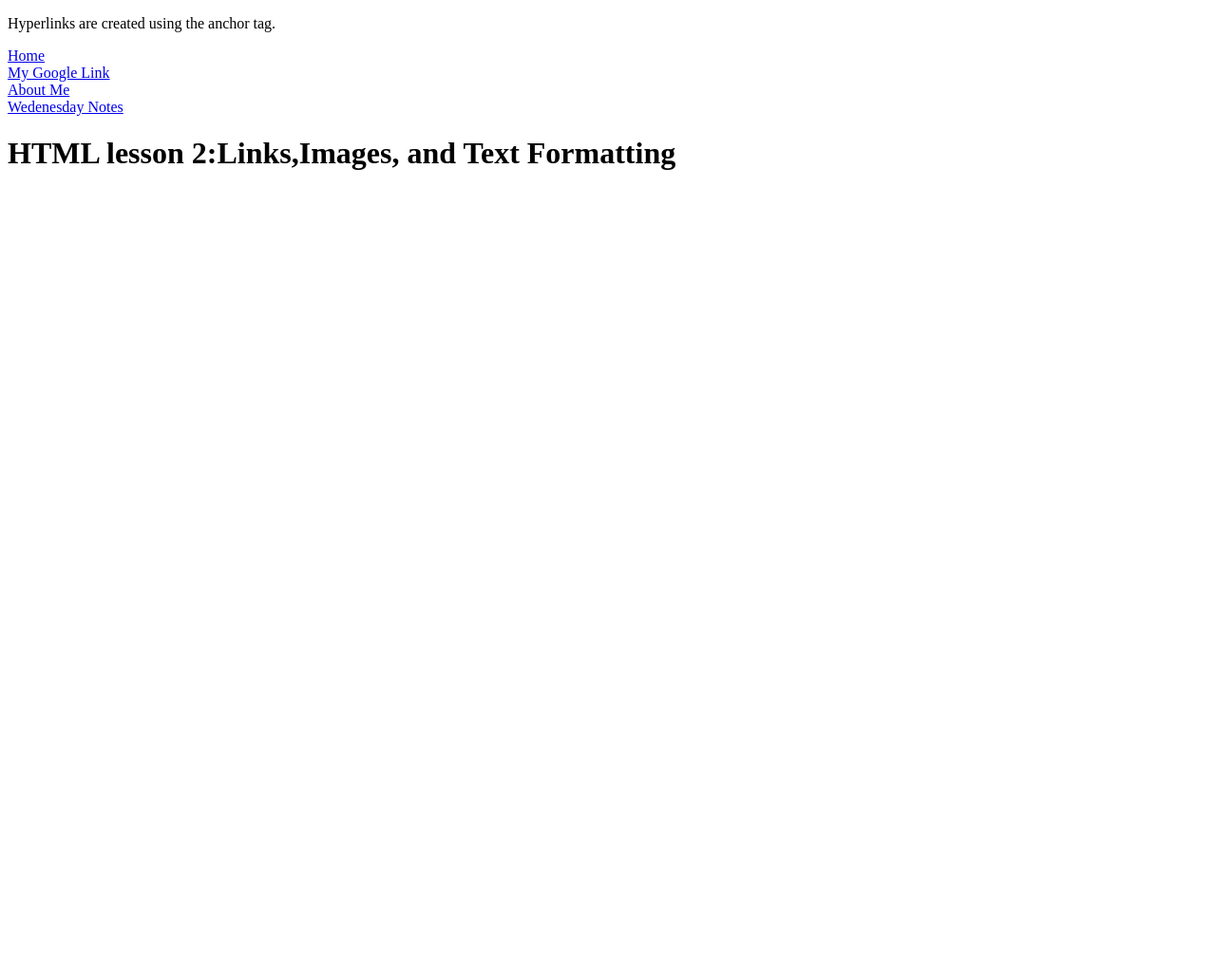
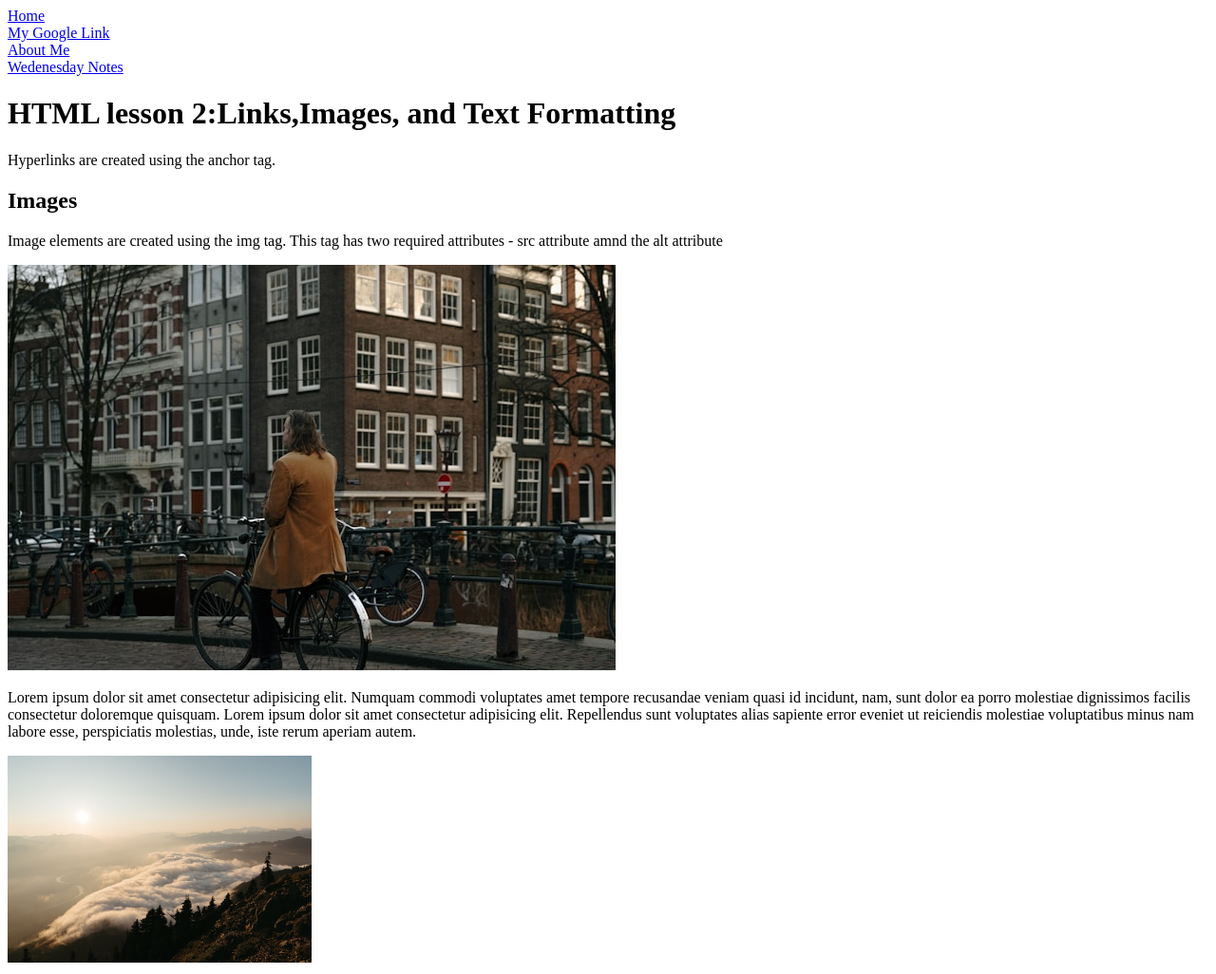
Before and after one commit to upnreleaseit/CIS-JUNIORS-25-26, a plain HTML site: page Unit1/wedSept24.html in a window 1280 px wide. Shown: the whole page at 95% size. Before the commit the page ends 800 px from the top, so only its background shows below. Drawn offline with Linux system fonts and the light colour scheme.

Commit message:
edited wedSept24.htmnl file

```diff
--- a/Unit1/wedSept24.html
+++ b/Unit1/wedSept24.html
@@ -1,6 +1,7 @@
 <!DOCTYPE html>
 <htnml>
-    <head>   <p>Hyperlinks are created using the anchor tag.</p>
+    <head>
+
          <a href="index.html">Home</a>
          <br>
         <a href="https://www.google.com" target="_blank">My Google Link</a>
@@ -16,7 +17,16 @@
     </head>
     <body>
         <h1>HTML lesson 2:Links,Images, and Text Formatting</h1>
+ <p>Hyperlinks are created using the anchor tag.</p>
+ <h2>Images</h2>
 
+        <p>Image elements are created using the img tag. This tag has two required attributes - src attribute amnd the alt attribute</p>
+
+        <img src="images/mathias-reding-kHFGbAvd1ZQ-unsplash.jpg" alt="Man walking through the">
+
+    <!-- Lorem Ipsum - this is dummy text used while designing sites -->
+        <p>Lorem ipsum dolor sit amet consectetur adipisicing elit. Numquam commodi voluptates amet tempore recusandae veniam quasi id incidunt, nam, sunt dolor ea porro molestiae dignissimos facilis consectetur doloremque quisquam. Lorem ipsum dolor sit amet consectetur adipisicing elit. Repellendus sunt voluptates alias sapiente error eveniet ut reiciendis molestiae voluptatibus minus nam labore esse, perspiciatis molestias, unde, iste rerum aperiam autem.</p>
+        <img width="320" height="218" src="images/micah-sammie-chaffin-7GdwckDlP6k-unsplash.jpg" alt="mountain view">
 
     </body>
 </htnml>
```
